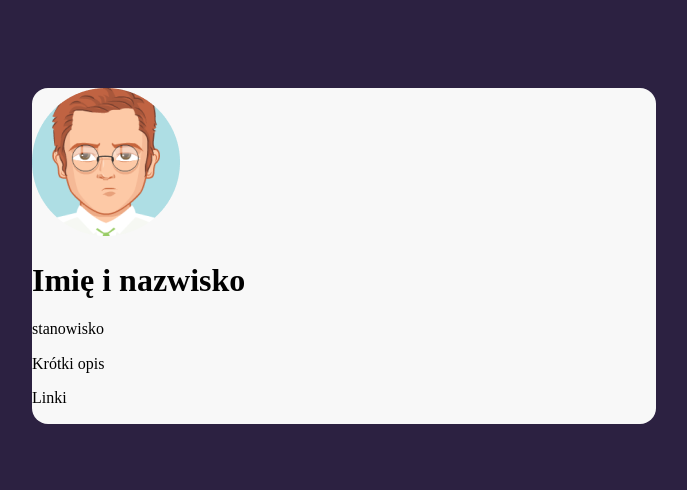
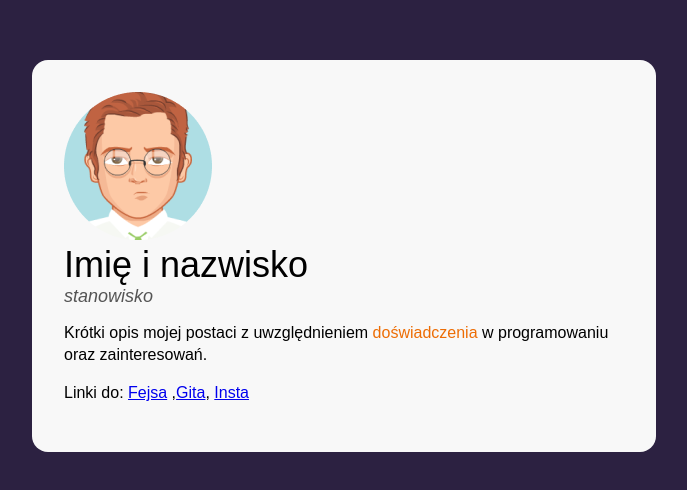
Before and after one commit to bmolik/business-card, a plain HTML site: page index.html in a window 1280 px wide. Shown: the part 144-634 px from the top of the page, without its empty margins (296-983 px from the left). Drawn offline with Linux system fonts and the light colour scheme.

Commit message:
complete BEM

```diff
--- a/index.html
+++ b/index.html
@@ -13,15 +13,15 @@
 
 <body>
     <main class="main">
-        <article>
-            <img src="avatar.png" alt="Zdjęcie Imię i nazwisko">
-            <header>
-                <h1>Imię i nazwisko</h1>
-                <p>stanowisko</p>
+        <article class="person">
+            <img class="person__picture" src="avatar.png" alt="Zdjęcie Imię i nazwisko">
+            <header class="person__info">
+                <h1 class="person__name">Imię i nazwisko</h1>
+                <p class="person__position">stanowisko</p>
             </header>
-            <p>Krótki opis </p>
-            <p>
-                Linki
+            <p class="person__description">Krótki opis mojej postaci z uwzględnieniem <strong class="special">doświadczenia</strong> w programowaniu oraz zainteresowań. </p>
+            <p class="person__description">
+                Linki do: <a class="person__link" href="#">Fejsa</a> ,<a class="person__link" href="#">Gita</a>, <a class="person__link" href="#">Insta</a>
             </p>
         </article>
     </main>
--- a/style.css
+++ b/style.css
@@ -1,14 +1,51 @@
+html {
+    box-sizing: border-box;
+}
+
+*,
+*:before,
+*:after {
+    box-sizing: inherit;
+}
+
 body {
-    background: #2C2141;
+    background: #2c2141;
     display: flex;
     align-items: center;
     justify-content: center;
     min-height: 100vh;
+    font-family: Arial, Helvetica, sans-serif;
 }
 
 .main {
-    background: #F8F8F8;
+    background: #f8f8f8;
     border-radius: 16px;
     width: 624px;
     margin: 16px;
+    padding: 32px;
 }
+
+.person {}
+
+.person__name {
+    font-size: 36px;
+    margin: 0;
+    font-weight: normal;
+}
+
+.person__position {
+    font-size: 18px;
+    color: #545454;
+    margin: 0;
+    font-style: italic;
+}
+
+.person__description {
+    font-size: 16px;
+    line-height: 22px;
+}
+
+.special {
+    color: #ED6D05;
+    font-weight: normal;
+}
```
